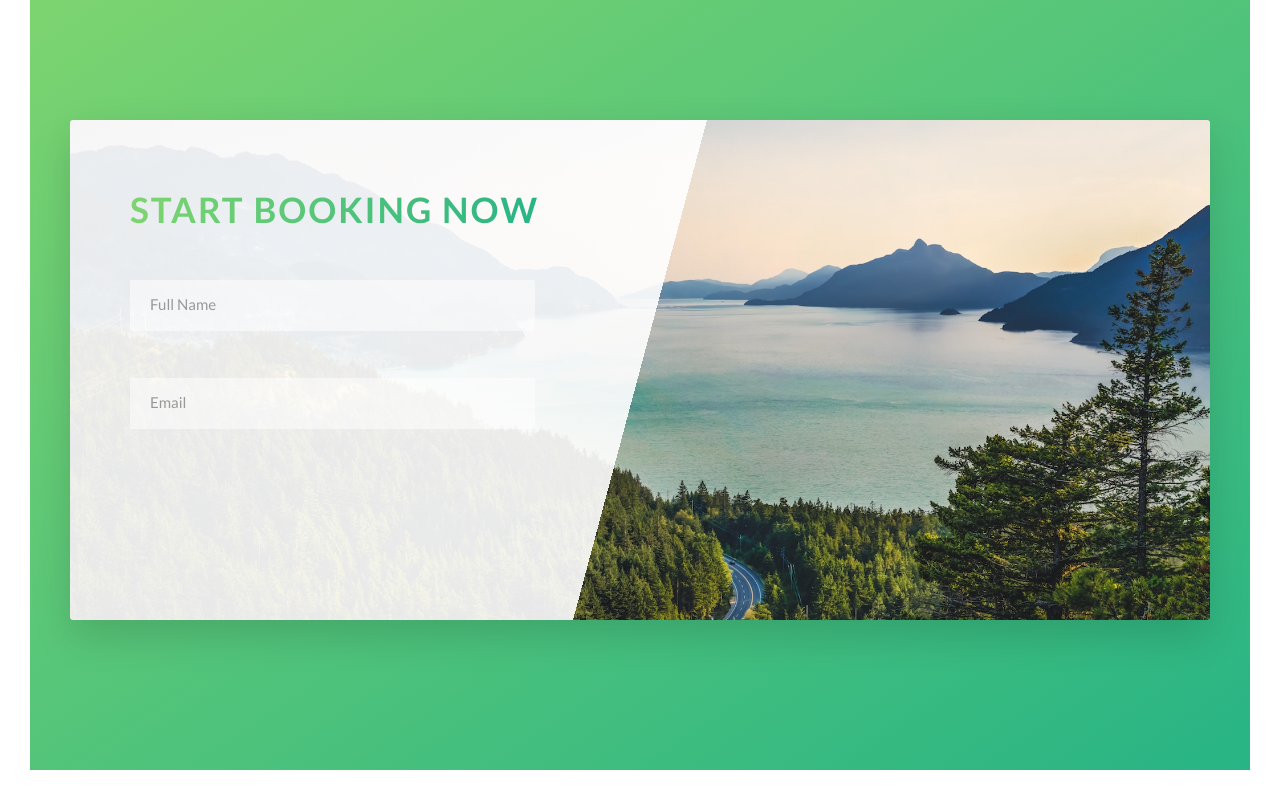
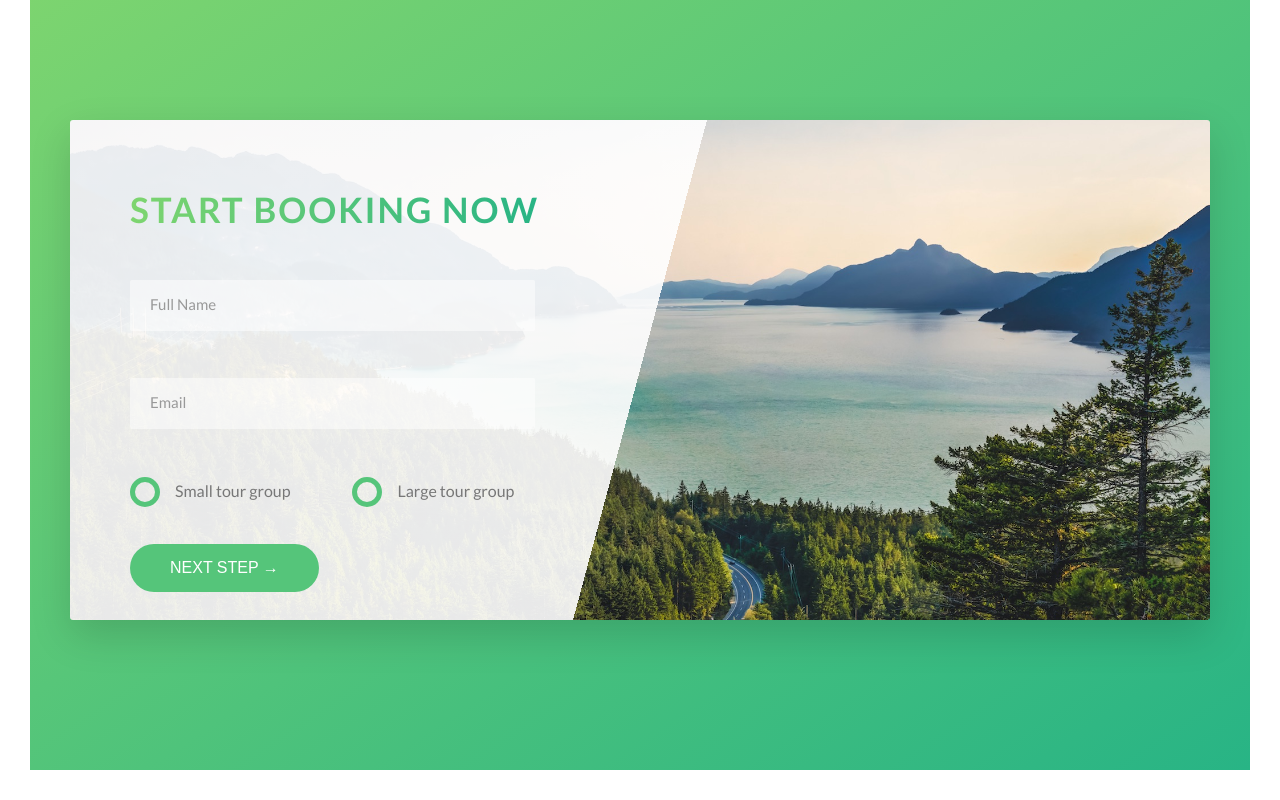
Before and after one commit to Manviel/ApplePie, a website: page natours/index.html in a window 1280 px wide. Shown: the part 4534-5334 px from the top of the page. Drawn offline with Linux system fonts and the light colour scheme.

Commit message:
Custom radio button

```diff
--- a/natours/index.html
+++ b/natours/index.html
@@ -273,6 +273,27 @@
                 <input type="email" class="form__input" placeholder="Email" id="email" required>
                 <label for="email" class="form__label">Email</label>
               </div>
+
+              <div class="form__group mg-bot-medium">
+                <div class="form__radio-group">
+                  <input type="radio" class="form__radio-input" id="sm" name="size">
+                  <label for="sm" class="form__radio-label">
+                    <span class="form__radio-button"></span>
+                    Small tour group
+                  </label>
+                </div>
+                <div class="form__radio-group">
+                  <input type="radio" class="form__radio-input" id="lg" name="size">
+                  <label for="lg" class="form__radio-label">
+                    <span class="form__radio-button"></span>
+                    Large tour group
+                  </label>
+                </div>
+              </div>
+
+              <div class="form__group">
+                <button class="btn btn--green">Next step &rarr;</button>
+              </div>
             </form>
           </div>
         </section>
--- a/natours/sass/button.scss
+++ b/natours/sass/button.scss
@@ -1,4 +1,5 @@
 .btn {
+  &,
   &:link,
   &:visited {
     display: inline-block;
@@ -9,6 +10,8 @@
     border-radius: 10rem;
     transition: all 0.2s;
     position: relative;
+    border: none;
+    cursor: pointer;
   }
 
   &:hover {
@@ -21,7 +24,9 @@
     }
   }
 
-  &:active {
+  &:active,
+  &:focus {
+    outline: none;
     transform: translateY(-1px);
     box-shadow: 0 0.5rem 1rem rgba($black, 0.2);
   }
--- a/natours/sass/form.scss
+++ b/natours/sass/form.scss
@@ -12,6 +12,7 @@
     border-bottom: 3px solid transparent;
     width: 90%;
     display: block;
+    transition: all 0.3s;
 
     &::-webkit-input-placeholder { color: $cloud; }
 
@@ -38,4 +39,46 @@
     visibility: hidden;
     transform: translateY(-4rem);
   }
+
+  &__radio-group {
+    width: 49%;
+    display: inline-block;
+  }
+
+  &__radio-label {
+    font-size: $defs-font;
+    cursor: pointer;
+    position: relative;
+    padding-left: 4.5rem;
+  }
+
+  &__radio-button {
+    display: inline-block;
+    height: 3rem;
+    width: 3rem;
+    border: 5px solid $medium;
+    border-radius: 50%;
+    position: absolute;
+    left: 0;
+    top: -0.4rem;
+
+    &::after {
+      content: '';
+      display: block;
+      height: 1.2rem;
+      width: 1.2rem;
+      border-radius: 50%;
+      position: absolute;
+      top: 50%;
+      left: 50%;
+      transform: translate(-50%, -50%);
+      background-color: $medium;
+      opacity: 0;
+      transition: opacity 0.2s;
+    }
+  }
+
+  &__radio-input { display: none; }
+
+  &__radio-input:checked ~ &__radio-label &__radio-button::after { opacity: 1; }
 }
--- a/natours/sass/utilities.scss
+++ b/natours/sass/utilities.scss
@@ -2,7 +2,7 @@
 
 .mg-bot-small { margin-bottom: 1.5rem; }
 
-.mg-bot-medium { margin-bottom: 4rem; }
+.mg-bot-medium { margin-bottom: 4rem !important; }
 
 .mg-bot-big { margin-bottom: 8rem; }
 
```
Also changed, not shown: natours/css/style.css.
